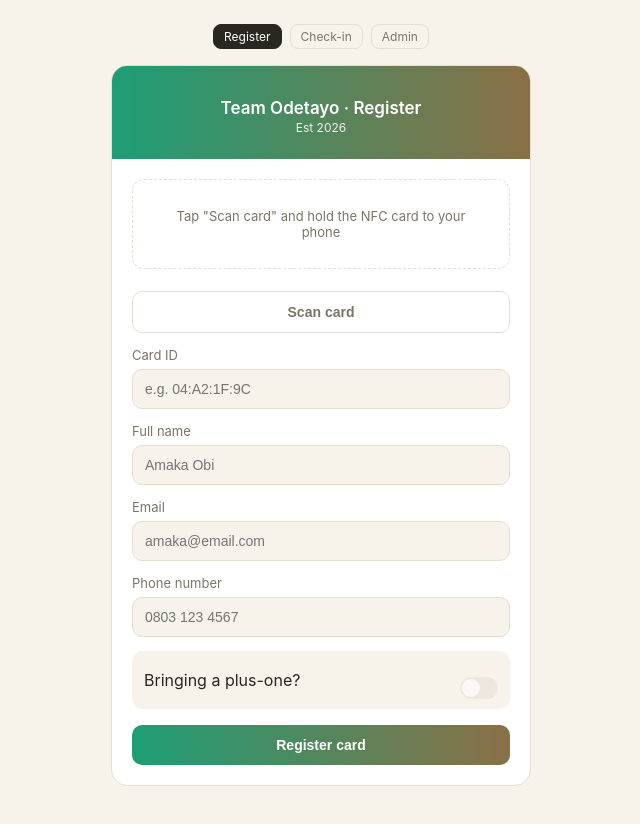
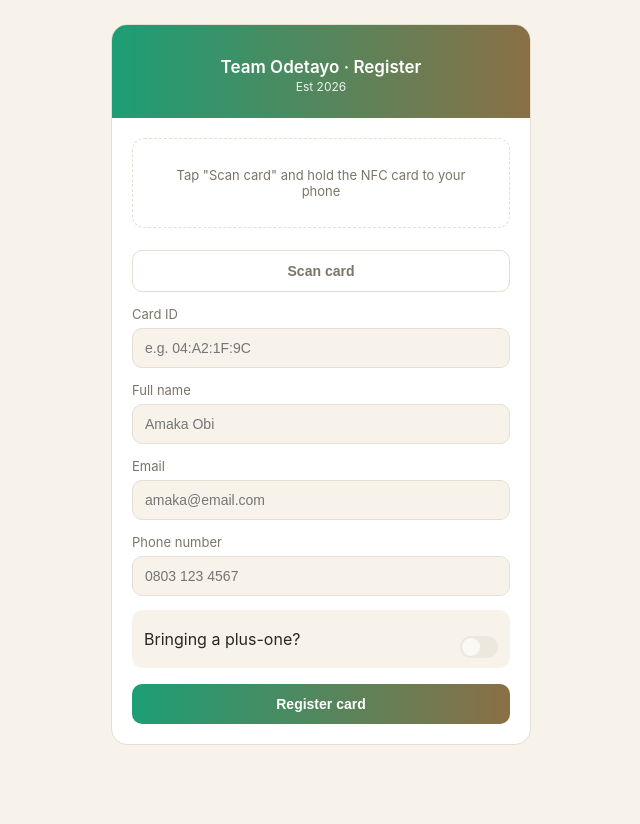
Before and after one commit to funmetor/odetayo-nfc-event, a website: page register.html in a window 1280 px wide. Shown: the whole page, without its empty margins (319-959 px from the left). Drawn offline with Linux system fonts and the light colour scheme.

Commit message:
Hide check-in and admin nav on register page

```diff
--- a/register.html
+++ b/register.html
@@ -8,11 +8,7 @@
 </head>
 <body>
 
-<div class="nav">
-  <a href="register.html" class="active">Register</a>
-  <a href="checkin.html">Check-in</a>
-  <a href="admin.html">Admin</a>
-</div>
+
 
 <div class="card">
   <div class="card-header">
```
